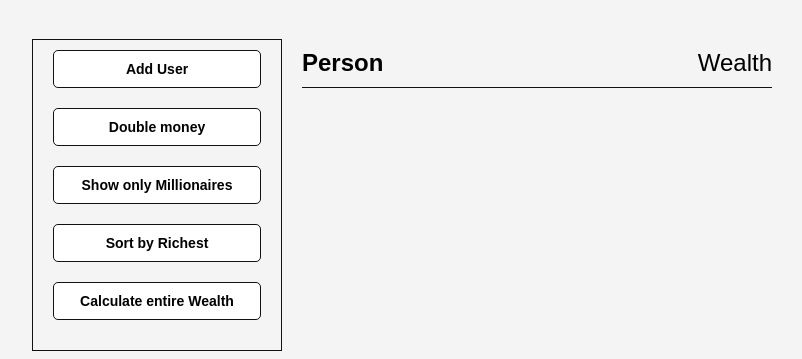
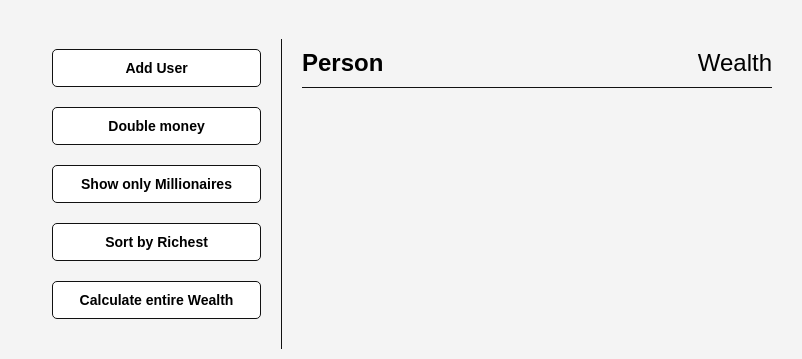
Before and after one commit to Descalzo1980/WebProjectsWithVanillaJavaScript, a plain HTML site: page DOM Array Methods forEach map filter sort reduce/index.html in a window 1280 px wide. Shown: the part 61-420 px from the top of the page, without its empty margins (228-1030 px from the left). Drawn offline with Linux system fonts and the light colour scheme; no server answers.

Commit message:
fix border

```diff
--- a/DOM Array Methods forEach map filter sort reduce/style.css
+++ b/DOM Array Methods forEach map filter sort reduce/style.css
@@ -23,7 +23,7 @@ body {
 aside {
   padding: 10px 20px;
   width: 250px;
-  border: 1px solid #111;
+  border-right: 1px solid #111;
 }
 
 button {
```
